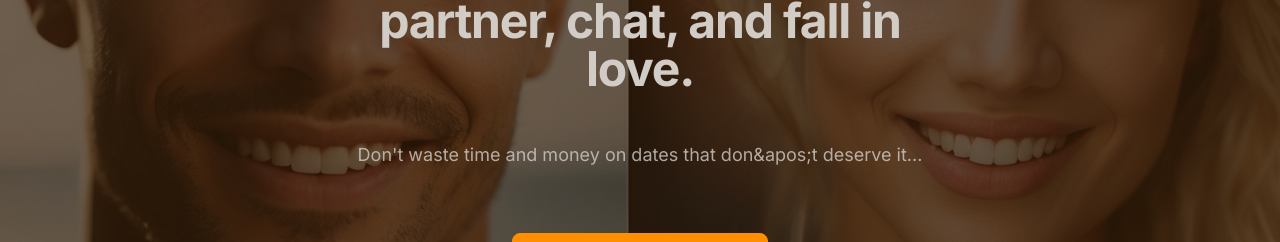
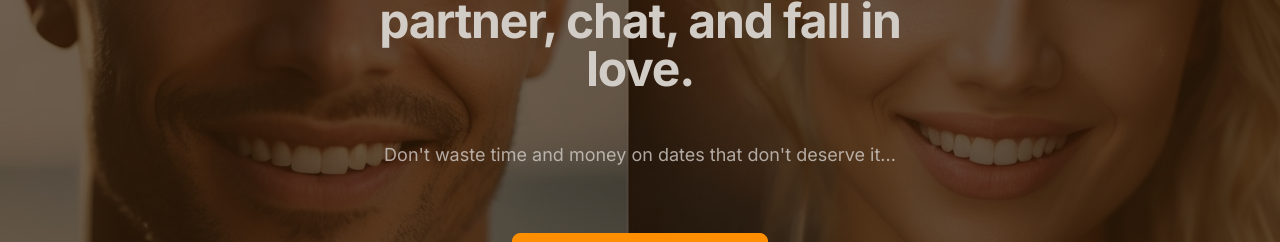
Before and after one commit to salespoop/loveaichatbot, a Next.js app: page / in a window 1280 px wide. Shown: the part 4477-4719 px from the top of the page. Built offline with nearby package versions, Linux system fonts and the light colour scheme; no server answers.

Commit message:
replacing ' with &apos;

```diff
--- a/components/CTA.js
+++ b/components/CTA.js
@@ -18,7 +18,7 @@ const CTA = () => {
             Create your romantic partner, chat, and fall in love.
           </h2>
           <p className="text-lg opacity-80 mb-12 md:mb-16">
-          {`Don't waste time and money on dates that don&apos;t deserve it...`}
+            Don't waste time and money on dates that don't deserve it...
           </p>
 
           <button className="btn btn-primary btn-wide">
```
